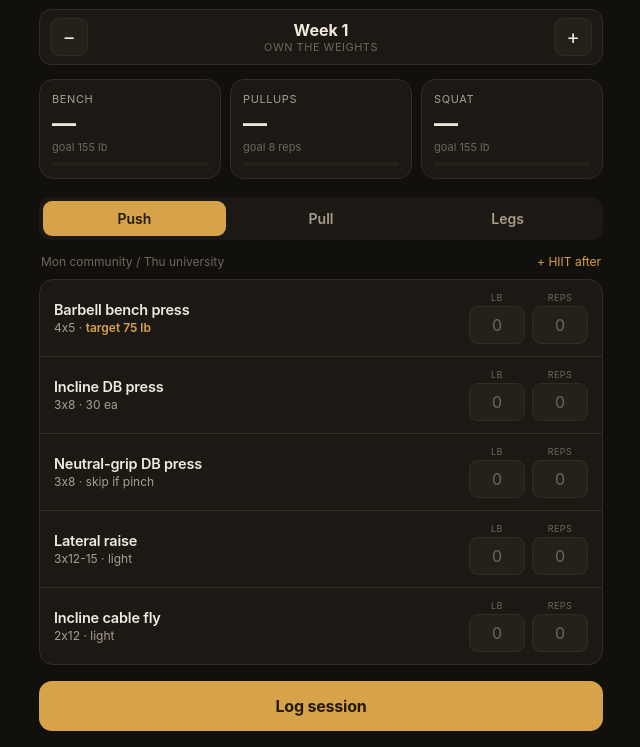
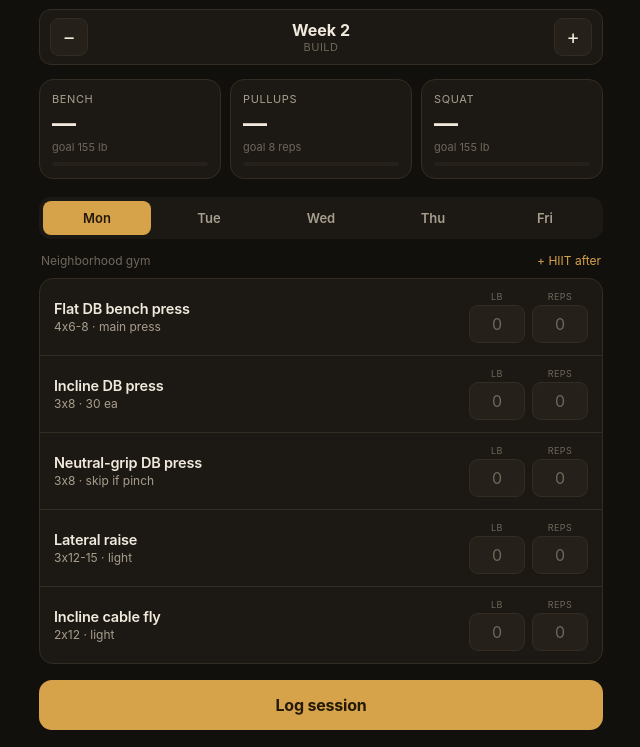
Before and after one commit to cnagle5/ironlog, a plain HTML site: page index.html in a window 1280 px wide. Shown: the part 53-800 px from the top of the page, without its empty margins (319-959 px from the left). Drawn offline with nearby package versions, Linux system fonts and the light colour scheme.

Commit message:
Add files via upload

```diff
--- a/index.html
+++ b/index.html
@@ -42,8 +42,8 @@ header{padding:20px 2px 12px; display:flex; align-items:baseline; justify-conten
 .goal .bar i{display:block; height:100%; border-radius:3px; transition:width .5s;}
 .goal.bench .bar i{background:var(--bench);} .goal.pull .bar i{background:var(--pull);} .goal.squat .bar i{background:var(--squat);}
 .seg{display:flex; background:var(--panel); border-radius:12px; padding:4px; gap:4px; margin-bottom:14px;}
-.seg button{flex:1; border:none; background:transparent; color:var(--ink2); font-size:14px; font-weight:600;
-  padding:9px 0; border-radius:9px; font-family:inherit; transition:all .15s;}
+.seg button{flex:1; border:none; background:transparent; color:var(--ink2); font-size:13px; font-weight:600;
+  padding:9px 0; border-radius:8px; font-family:inherit; transition:all .15s;}
 .seg button.on{background:var(--gold); color:#231a08;}
 .daymeta{font-size:12px; color:var(--ink3); margin:0 2px 10px; display:flex; justify-content:space-between;}
 .daymeta .hiit{color:var(--gold);}
@@ -118,11 +118,7 @@ header{padding:20px 2px 12px; display:flex; align-items:baseline; justify-conten
     <div class="goal pull"><div class="lab">Pullups</div><div class="val" id="g-pull">&mdash;</div><div class="sub">goal 8 reps</div><div class="bar"><i id="bar-pull" style="width:0"></i></div></div>
     <div class="goal squat"><div class="lab">Squat</div><div class="val" id="g-squat">&mdash;</div><div class="sub">goal 155 lb</div><div class="bar"><i id="bar-squat" style="width:0"></i></div></div>
   </div>
-  <div class="seg" id="seg">
-    <button data-d="push" class="on">Push</button>
-    <button data-d="pull">Pull</button>
-    <button data-d="legs">Legs</button>
-  </div>
+  <div class="seg" id="seg"></div>
   <div class="daymeta"><span id="dm-loc"></span><span class="hiit" id="dm-hiit"></span></div>
   <div class="card" id="exlist"></div>
   <div class="actions"><button class="btn primary" id="logbtn">Log session</button></div>
@@ -156,18 +152,20 @@ const TARGETS={
   pulldown:[70,75,80,85,75,90,95,100],
   squat:[45,90,100,110,95,120,130,140]
 };
+// Day-based split across two gyms.
+// Mon/Tue/Fri = neighborhood gym; Wed/Thu = campus (assisted pullup machine, hack squat, racks).
 // each exercise has a stable id so logs stay linked across weeks.
 // anchor: which goal card it feeds (bench/pull/squat) or null.
 // series: which TARGETS row supplies the target chip, or null.
 const WORKOUTS={
-  push:{loc:"Mon community / Thu university", hiit:"+ HIIT after", ex:[
-    {id:"bench",   name:"Barbell bench press", scheme:"4x5",     anchor:"bench", series:"bench"},
+  mon:{label:"Mon", type:"push", loc:"Neighborhood gym", hiit:"+ HIIT after", ex:[
+    {id:"flatdbm", name:"Flat DB bench press", scheme:"4x6-8",   anchor:"dbbench", series:null, hint:"main press"},
     {id:"incdb",   name:"Incline DB press",    scheme:"3x8",     anchor:null,    series:null, hint:"30 ea"},
     {id:"ngpress", name:"Neutral-grip DB press",scheme:"3x8",    anchor:null,    series:null, hint:"skip if pinch"},
     {id:"latraise",name:"Lateral raise",       scheme:"3x12-15", anchor:null,    series:null, hint:"light"},
     {id:"incfly",  name:"Incline cable fly",   scheme:"2x12",    anchor:null,    series:null, hint:"light"}
   ]},
-  pull:{loc:"Tue university / Fri community", hiit:"+ HIIT after", ex:[
+  tue:{label:"Tue", type:"pull", loc:"Neighborhood gym", hiit:"+ HIIT after", ex:[
     {id:"pulldown",name:"Lat pulldown",        scheme:"3x8",     anchor:"pull",  series:"pulldown"},
     {id:"pullneg", name:"Pullup negatives",    scheme:"3x3 slow",anchor:null,    series:null, hint:"log secs as reps"},
     {id:"row",     name:"Seated cable row",    scheme:"3x8",     anchor:null,    series:null, hint:"65 lb"},
@@ -175,19 +173,41 @@ const WORKOUTS={
     {id:"face",    name:"Face pulls",          scheme:"3x15",    anchor:null,    series:null, hint:"light"},
     {id:"curl",    name:"Bicep curls",         scheme:"3x10",    anchor:null,    series:null}
   ]},
-  legs:{loc:"Wed university / Sat optional", hiit:"no HIIT", ex:[
-    {id:"squat",   name:"Goblet / hack squat", scheme:"4x8",     anchor:"squat", series:"squat"},
-    {id:"legpress",name:"Leg press",           scheme:"3x10-12", anchor:null,    series:null, hint:"moderate"},
+  wed:{label:"Wed", type:"legs", loc:"Campus - full racks", hiit:"no HIIT", ex:[
+    {id:"bench",   name:"Barbell bench press", scheme:"4x5",     anchor:"bench", series:"bench", hint:"goal lift - rack is free here"},
+    {id:"squat",   name:"Hack squat",          scheme:"4x8",     anchor:"squat", series:"squat", hint:"neck-friendly"},
     {id:"rdl",     name:"Romanian deadlift",   scheme:"3x8",     anchor:null,    series:null, hint:"80 lb"},
-    {id:"lunge",   name:"Walking lunges",      scheme:"3x12/leg",anchor:null,    series:null, hint:"bodyweight"},
+    {id:"lunge",   name:"Walking lunges",      scheme:"3x12/leg",anchor:null,    series:null, hint:"keep progressing"},
     {id:"calf",    name:"Calf raises",         scheme:"3x15",    anchor:null,    series:null}
+  ]},
+  thu:{label:"Thu", type:"pull", loc:"Campus - assist machine", hiit:"+ HIIT after", ex:[
+    {id:"assistpull",name:"Assisted pullups",  scheme:"4x6-8",   anchor:null,    series:null, hint:"lower assist over time"},
+    {id:"pulldown", name:"Lat pulldown",       scheme:"3x8",     anchor:"pull",  series:"pulldown"},
+    {id:"row1arm",  name:"Single-arm DB row",  scheme:"3x10",    anchor:null,    series:null, hint:"35 ea"},
+    {id:"bulgarian",name:"Bulgarian split squat",scheme:"3x8/leg",anchor:null,   series:null, hint:"leg exposure #2"},
+    {id:"reardelt", name:"Rear-delt fly",      scheme:"3x15",    anchor:null,    series:null, hint:"light"},
+    {id:"hammer",   name:"Hammer curls",       scheme:"3x10",    anchor:null,    series:null}
+  ]},
+  fri:{label:"Fri", type:"push", loc:"Neighborhood gym", hiit:"+ HIIT after", ex:[
+    {id:"incdbf",  name:"Incline DB press",    scheme:"4x8",     anchor:null,    series:null, hint:"upper chest, main"},
+    {id:"flatdb",  name:"Flat DB press",       scheme:"3x8",     anchor:"dbbench",series:null, hint:"30 ea"},
+    {id:"arnold",  name:"Arnold / neutral press",scheme:"3x10",  anchor:null,    series:null, hint:"skip if pinch"},
+    {id:"latraise2",name:"Lateral raise",      scheme:"3x15",    anchor:null,    series:null, hint:"light"},
+    {id:"dips",    name:"Dips or decline press",scheme:"2x10",   anchor:null,    series:null, hint:"bodyweight"}
   ]}
 };
-// lookup: exercise id -> {name, day}
+const DAYORDER=["mon","tue","wed","thu","fri"];
+// map a workout type to the pill color class used in history
+const TYPECLASS={push:"push",pull:"pull",legs:"legs"};
+// lookup: exercise id -> {name, day-type for chart color}
 const EXMETA={};
-Object.keys(WORKOUTS).forEach(function(d){ WORKOUTS[d].ex.forEach(function(e){ EXMETA[e.id]={name:e.name,day:d}; }); });
+Object.keys(WORKOUTS).forEach(function(d){ WORKOUTS[d].ex.forEach(function(e){ EXMETA[e.id]={name:e.name,day:WORKOUTS[d].type}; }); });
 
-let cur='push', week=0, hist=load();
+// resume at Week 2 (Week 1 done two weeks ago; last week skipped in Mexico City)
+let week=1;
+// default the day selector to today if it's a training day, else Monday
+(function(){ var wd=new Date().getDay(); var map={1:"mon",2:"tue",3:"wed",4:"thu",5:"fri"}; window.__startday=map[wd]||"mon"; })();
+let cur=window.__startday, hist=load();
 let chartEx=null, chartMetric='weight';
 
 function load(){ try{return JSON.parse(localStorage.getItem(KEY))||[];}catch(e){return[];} }
@@ -200,8 +220,19 @@ function syncWeek(){
   document.getElementById('wkcap').textContent=WEEKS[week].cap;
   renderEx();
 }
-const segBtns=[].slice.call(document.querySelectorAll('#seg button'));
-segBtns.forEach(function(b){ b.onclick=function(){ cur=b.dataset.d; segBtns.forEach(function(x){x.classList.toggle('on',x===b);}); renderEx(); }; });
+function buildDaySelector(){
+  const seg=document.getElementById('seg');
+  seg.innerHTML=DAYORDER.map(function(d){
+    return '<button data-d="'+d+'"'+(d===cur?' class="on"':'')+'>'+WORKOUTS[d].label+'</button>';
+  }).join('');
+  [].slice.call(seg.querySelectorAll('button')).forEach(function(b){
+    b.onclick=function(){
+      cur=b.dataset.d;
+      [].slice.call(seg.querySelectorAll('button')).forEach(function(x){x.classList.toggle('on',x===b);});
+      renderEx();
+    };
+  });
+}
 
 function renderEx(){
   const w=WORKOUTS[cur];
@@ -232,7 +263,7 @@ document.getElementById('logbtn').onclick=function(){
     }
   });
   if(!any){ toast('Enter at least one lift'); return; }
-  hist.push({id:Date.now(), date:Date.now(), day:cur, week:WEEKS[week].n, entries:entries});
+  hist.push({id:Date.now(), date:Date.now(), day:cur, type:WORKOUTS[cur].type, label:WORKOUTS[cur].label, week:WEEKS[week].n, entries:entries});
   persist();
   renderEx(); // clear inputs
   refresh();
@@ -250,12 +281,12 @@ function isoDate(ts){ const d=new Date(ts); return d.getFullYear()+'-'+String(d.
 function csvCell(s){ s=String(s==null?'':s); return /[",\n]/.test(s)?'"'+s.replace(/"/g,'""')+'"':s; }
 function exportCSV(){
   if(!hist.length){ toast('Nothing to export yet'); return; }
-  const rows=[['date','week','day','exercise','weight_lb','reps']];
+  const rows=[['date','week','day','type','exercise','weight_lb','reps']];
   // oldest-first for readability
   hist.slice().sort(function(a,b){return a.date-b.date;}).forEach(function(e){
     Object.keys(e.entries).forEach(function(id){
       const v=e.entries[id]; const meta=EXMETA[id]||{name:id};
-      rows.push([isoDate(e.date), e.week||'', e.day, meta.name, v.w==null?'':v.w, v.r==null?'':v.r]);
+      rows.push([isoDate(e.date), e.week||'', (e.label||e.day), (e.type||''), meta.name, v.w==null?'':v.w, v.r==null?'':v.r]);
     });
   });
   const csv=rows.map(function(r){return r.map(csvCell).join(',');}).join('\n');
@@ -300,7 +331,8 @@ function renderHistory(){
       var val=[]; if(v.w!=null)val.push(v.w+' lb'); if(v.r!=null)val.push(v.r+' reps');
       return '<span class="exn">'+meta.name+'</span> '+val.join(' \u00d7 ');
     }).join('<br>');
-    return '<div class="logsession"><div class="lh"><span class="pill '+e.day+'">'+e.day+'</span>'+
+    var ptype=e.type||e.day; var plabel=(e.label?e.label+' · ':'')+(e.type||e.day);
+    return '<div class="logsession"><div class="lh"><span class="pill '+ptype+'">'+plabel+'</span>'+
       '<span class="dt">'+fmtDate(e.date)+'</span><span class="wk">Week '+(e.week||'-')+'</span>'+
       '<button class="del" data-id="'+e.id+'">\u00d7</button></div>'+
       '<div class="lb">'+lines+'</div></div>';
@@ -367,6 +399,7 @@ function draw(){
   document.getElementById('installx').onclick=function(){ document.getElementById('install').classList.remove('show'); localStorage.setItem('ironlog.hideinstall','1'); };
 })();
 
+buildDaySelector();
 syncWeek();
 refresh();
 </script>
```
